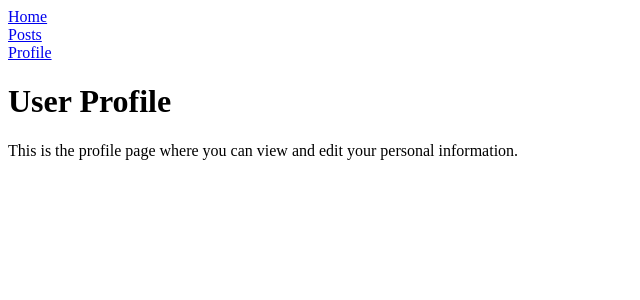
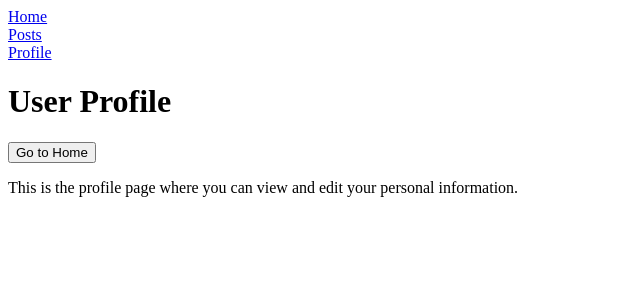
Before and after one commit to neu-msinha/React19-Practice, a React (Vite) app in the folder routes/: page /profile in a window 1280 px wide. Shown: the top 300 px of the page, without its empty margins (0-640 px from the left). Built offline with nearby package versions, Linux system fonts and the light colour scheme.

Commit message:
UseNavigate hook

```diff
--- a/routes/src/components/profile.jsx
+++ b/routes/src/components/profile.jsx
@@ -1,7 +1,13 @@
+import { useNavigate } from 'react-router';
+
 const Profile = () => {
+
+    let navigate = useNavigate();
+
     return (
         <div>
             <h1>User Profile</h1>
+            <button onClick={() => navigate('/')}>Go to Home</button>
             <p>This is the profile page where you can view and edit your personal information.</p>
         </div>
     );
```
